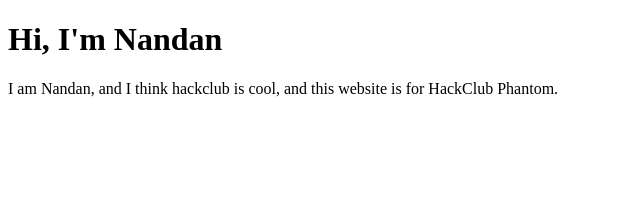
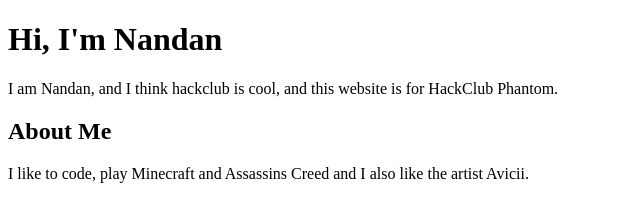
Before and after one commit to Nandan6060/my-portfolio, a plain HTML site: page index.html in a window 1280 px wide. Shown: the whole page, without its empty margins (0-640 px from the left). Drawn offline with Linux system fonts and the light colour scheme.

Commit message:
add an about me section

```diff
--- a/index.html
+++ b/index.html
@@ -6,5 +6,8 @@
   <body>
     <h1>Hi, I'm Nandan</h1>
     <p>I am Nandan, and I think hackclub is cool, and this website is for HackClub Phantom.</p>
+
+    <h2>About Me</h2>
+    <p>I like to code, play Minecraft and Assassins Creed and I also like the artist Avicii.</p>
   </body>
 </html>
```
